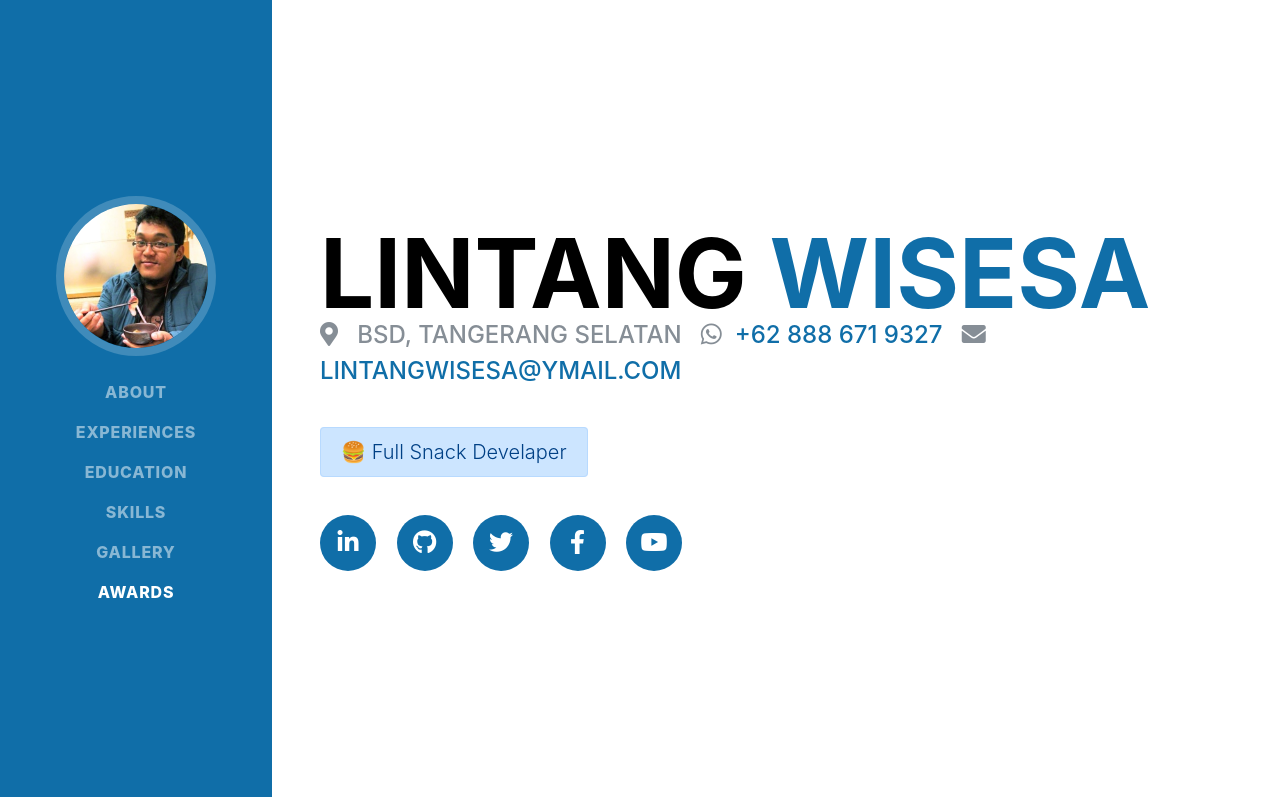
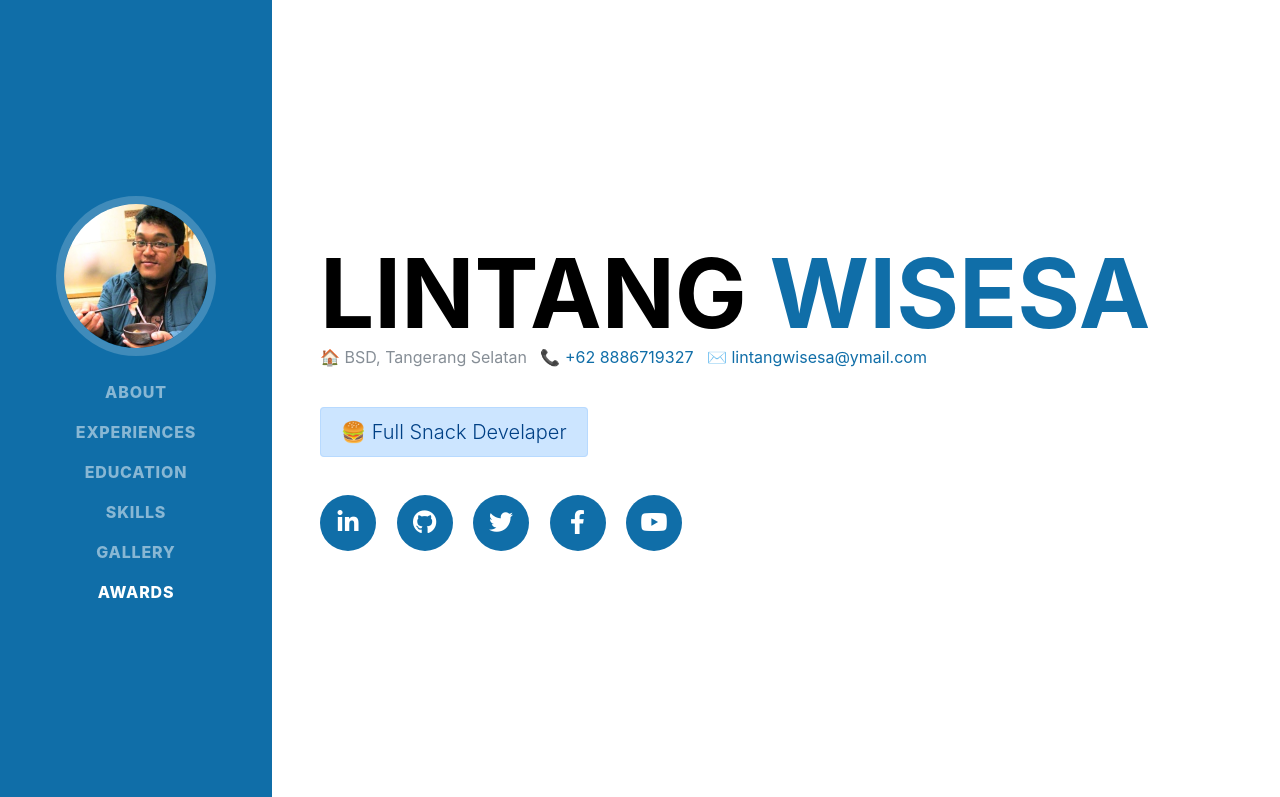
Before and after one commit to LintangWisesa/me, a website with bundled scripts: page index.html in a window 1280 px wide. Shown: the top 797 px of the page. Built offline with nearby package versions, Linux system fonts and the light colour scheme; a web font is replaced by a local one.

Commit message:
some icons

```diff
--- a/index.html
+++ b/index.html
@@ -80,12 +80,10 @@
         <h1 class="mb-0">Lintang
           <span class="text-primary">Wisesa</span>
         </h1>
-        <div class="subheading mb-5">
-            <i class="fas fa-map-marker-alt"></i> &nbsp; BSD, Tangerang Selatan &nbsp;
-            <i class="fab fa-whatsapp"></i>&nbsp;
-            <a href="https://wa.me/628886719327" target="_blank">+62 888 671 9327</a> &nbsp;
-            <i class="fas fa-envelope"></i>&nbsp;
-            <a href="mailto:lintangwisesa@ymail.com">lintangwisesa@ymail.com</a>
+        <div class="mb-5 mt-2">
+            🏠 BSD, Tangerang Selatan &nbsp;
+            <a href="https://wa.me/628886719327" target="_blank">📞 +62 8886719327</a> &nbsp;
+            <a href="mailto:lintangwisesa@ymail.com">✉ lintangwisesa@ymail.com</a>
         </div>
         <b class="alert alert-primary lead mb-5">
           <!-- <img src='http://icons.iconarchive.com/icons/hopstarter/superhero-avatar/32/Avengers-Iron-Man-icon.png'/>
```
Also changed, not shown: README.md.
